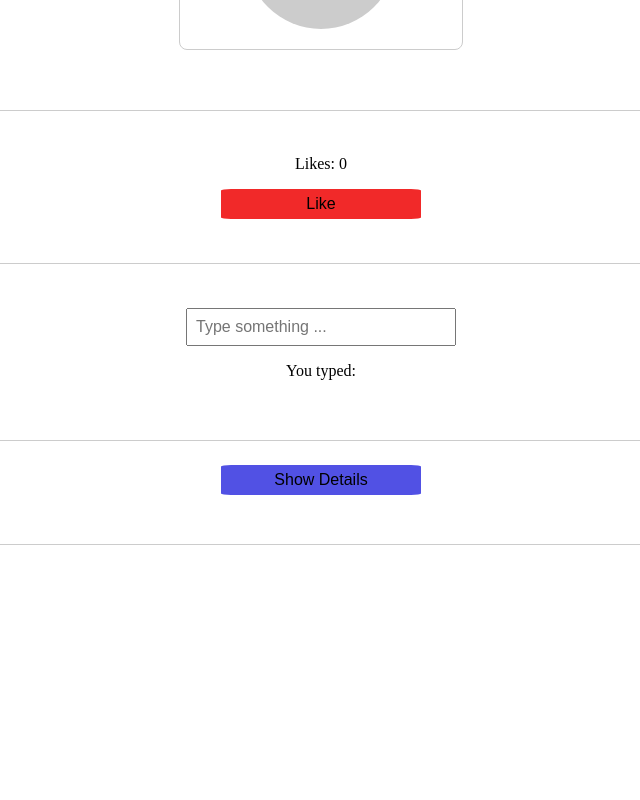
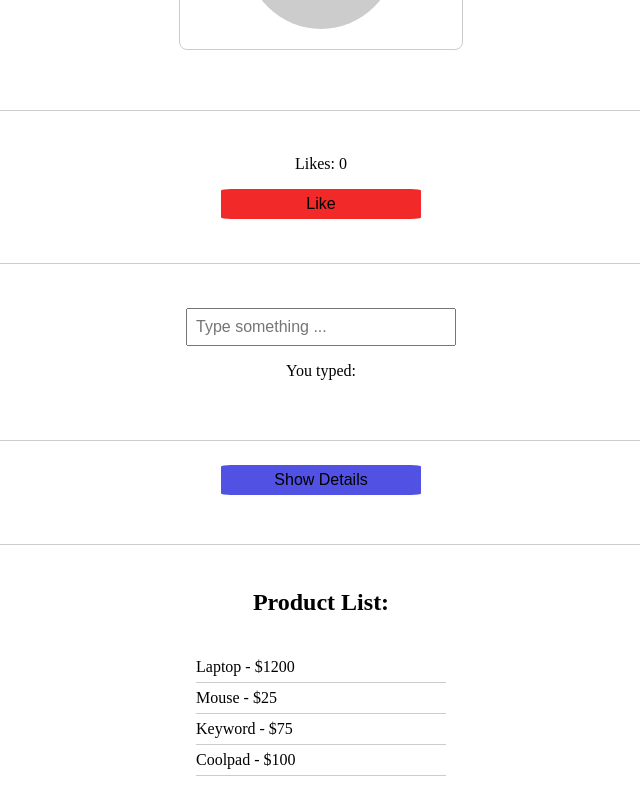
Before and after one commit to shaghayegh-ghasemi/Angular_Fundamentals, an Angular app: page / in a window 1280 px wide. Shown: the part 281-1081 px from the top of the page, without its empty margins (319-959 px from the left). Before the commit the page ends 858 px from the top, so only its background shows below. Built offline with nearby package versions, Linux system fonts and the light colour scheme.

Commit message:
list added

```diff
--- a/src/app/app.component.css
+++ b/src/app/app.component.css
@@ -23,6 +23,18 @@ app-input-display {
     border-radius: 5%;
 }
 
+.product-list {
+    list-style: none;
+    padding: 0;
+    text-align: left;
+    width: 250px;
+}
+
+.product-item {
+    padding: 6px 0;
+    border-bottom: 1px solid #ccc;
+}
+
 hr {
     width: 80%;
     border: none;
--- a/src/app/app.component.html
+++ b/src/app/app.component.html
@@ -19,3 +19,11 @@
     This is some extra information!
  </div>
  <hr>
+
+ <!-- List Rendering with *ngFor -->
+  <h2>Product List: </h2>
+  <ul class="product-list">
+    <li *ngFor="let item of items" class="product-item">
+        {{item.name}} - ${{item.price}}
+    </li>
+  </ul>
--- a/src/app/app.component.ts
+++ b/src/app/app.component.ts
@@ -3,19 +3,29 @@ import { ProfileCardComponent } from "./profile-card/profile-card.component";
 import { LikeButtonComponent } from './like-button/like-button.component';
 import { InputDisplayComponent } from './input-display/input-display.component';
 import { NgIf } from '@angular/common';
+import { NgFor } from '@angular/common';
 
 @Component({
   selector: 'app-root',
-  imports: [ProfileCardComponent, LikeButtonComponent, InputDisplayComponent, NgIf],
+  imports: [ProfileCardComponent, LikeButtonComponent, InputDisplayComponent, NgIf, NgFor],
   templateUrl: './app.component.html',
   styleUrl: './app.component.css'
 })
 export class AppComponent {
   title = 'angular-practice';
 
+  // Conditional Display with *ngIf
   showDetails: boolean = false;
 
   toggleDetails(): void {
     this.showDetails = !this.showDetails;
   }
+
+  // List Rendering with *ngFor
+  items = [
+    {name: 'Laptop', price: 1200},
+    {name: 'Mouse', price: 25},
+    {name: 'Keyword', price: 75},
+    {name: 'Coolpad', price: 100},
+  ]
 }
```
